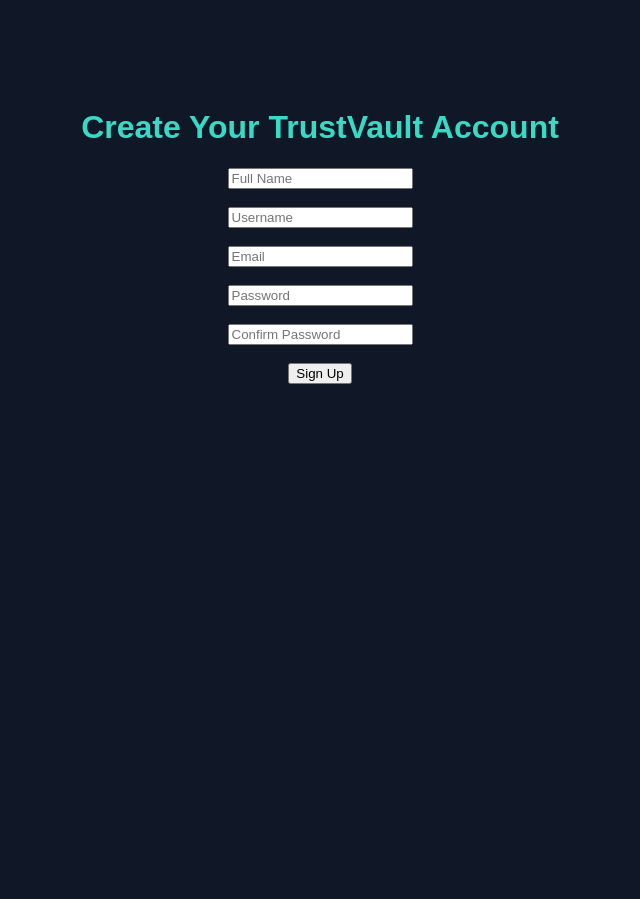
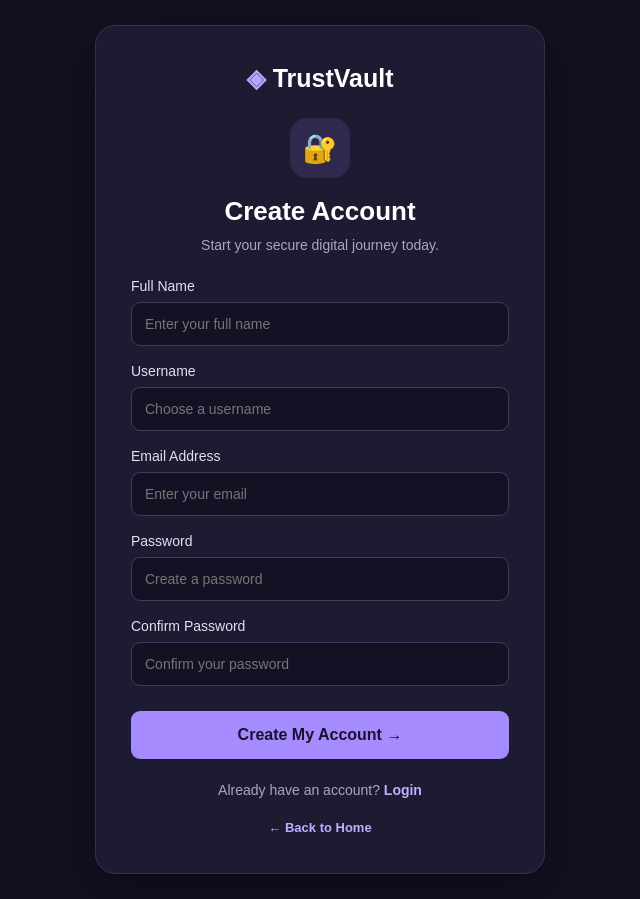
Before and after one commit to vempatisaisnehapriya-cyber/Trust-vault, a Django app: template vault/templates/vault/signup.html in a window 1280 px wide. Shown: the whole page, without its empty margins (320-960 px from the left). Before the commit the page ends 384 px from the top, so only its background shows below. Run offline with Django 5.2, Linux system fonts and the light colour scheme; the template is opened without the code that fills it, so the values that code supplies are empty; parts of the project's set-up code (start-up, migrations or seed data) failed here and were passed over.

Commit message:
Redesign TrustVault signup page

```diff
--- a/vault/templates/vault/signup.html
+++ b/vault/templates/vault/signup.html
@@ -1,21 +1,207 @@
 <!DOCTYPE html>
-<html>
+<html lang="en">
 <head>
-    <title>TrustVault Sign Up</title>
+<meta charset="UTF-8">
+<meta name="viewport" content="width=device-width, initial-scale=1.0">
+<title>TrustVault | Sign Up</title>
+
+<style>
+* {
+    margin: 0;
+    padding: 0;
+    box-sizing: border-box;
+    font-family: Arial, sans-serif;
+}
+
+body {
+    min-height: 100vh;
+    background: #111020;
+    display: flex;
+    align-items: center;
+    justify-content: center;
+    padding: 25px;
+    color: white;
+}
+
+.container {
+    width: 100%;
+    max-width: 450px;
+    background: #1d1b32;
+    padding: 38px 35px;
+    border-radius: 20px;
+    border: 1px solid #34304d;
+    box-shadow: 0 20px 60px rgba(0,0,0,0.3);
+}
+
+.logo {
+    text-align: center;
+    color: #b9a5ff;
+    font-size: 25px;
+    font-weight: bold;
+    margin-bottom: 25px;
+}
+
+.logo span {
+    color: white;
+}
+
+.icon {
+    width: 60px;
+    height: 60px;
+    margin: 0 auto 18px;
+    background: #30294d;
+    color: #c4b3ff;
+    border-radius: 17px;
+    display: flex;
+    align-items: center;
+    justify-content: center;
+    font-size: 28px;
+}
+
+h1 {
+    text-align: center;
+    font-size: 26px;
+    margin-bottom: 10px;
+}
+
+.subtitle {
+    text-align: center;
+    color: #aaa6bd;
+    font-size: 14px;
+    margin-bottom: 25px;
+}
+
+.error {
+    background: #482735;
+    color: #ffb5c5;
+    padding: 12px;
+    border-radius: 8px;
+    margin-bottom: 18px;
+    text-align: center;
+}
+
+label {
+    display: block;
+    margin-bottom: 8px;
+    font-size: 14px;
+    color: #e2dff0;
+}
+
+input {
+    width: 100%;
+    padding: 13px;
+    background: #131225;
+    border: 1px solid #403b5b;
+    border-radius: 9px;
+    color: white;
+    font-size: 14px;
+    margin-bottom: 17px;
+    outline: none;
+}
+
+input:focus {
+    border-color: #aa92ff;
+}
+
+.signup-btn {
+    width: 100%;
+    padding: 15px;
+    border: none;
+    border-radius: 9px;
+    background: #a68aff;
+    color: #17132a;
+    font-size: 16px;
+    font-weight: bold;
+    cursor: pointer;
+    margin-top: 8px;
+}
+
+.signup-btn:hover {
+    background: #beaaff;
+}
+
+.login {
+    text-align: center;
+    color: #aaa6bd;
+    font-size: 14px;
+    margin-top: 23px;
+}
+
+.login a, .home {
+    color: #c0adff;
+    text-decoration: none;
+    font-weight: bold;
+}
+
+.home {
+    display: block;
+    text-align: center;
+    margin-top: 22px;
+    font-size: 13px;
+}
+
+@media(max-width:450px) {
+    .container {
+        padding: 32px 22px;
+    }
+}
+</style>
 </head>
-<body style="background:#101827; color:white; text-align:center; font-family:Arial; padding-top:80px;">
 
-    <h1 style="color:#38d9c5;">Create Your TrustVault Account</h1>
+<body>
+
+<div class="container">
+
+    <div class="logo">◈ <span>TrustVault</span></div>
+
+    <div class="icon">🔐</div>
+
+    <h1>Create Account</h1>
+
+    <p class="subtitle">
+        Start your secure digital journey today.
+    </p>
+
+    {% if error %}
+    <div class="error">{{ error }}</div>
+    {% endif %}
 
     <form method="POST">
         {% csrf_token %}
-        <input type="text" name="full_name" placeholder="Full Name" required><br><br>
-        <input type="text" name="username" placeholder="Username" required><br><br>
-        <input type="email" name="email" placeholder="Email" required><br><br>
-        <input type="password" name="password" placeholder="Password" required><br><br>
-        <input type="password" name="confirm_password" placeholder="Confirm Password" required><br><br>
-        <button type="submit">Sign Up</button>
+
+        <label>Full Name</label>
+        <input type="text" name="full_name"
+               placeholder="Enter your full name" required>
+
+        <label>Username</label>
+        <input type="text" name="username"
+               placeholder="Choose a username" required>
+
+        <label>Email Address</label>
+        <input type="email" name="email"
+               placeholder="Enter your email" required>
+
+        <label>Password</label>
+        <input type="password" name="password"
+               placeholder="Create a password" required>
+
+        <label>Confirm Password</label>
+        <input type="password" name="confirm_password"
+               placeholder="Confirm your password" required>
+
+        <button type="submit" class="signup-btn">
+            Create My Account →
+        </button>
     </form>
+
+    <p class="login">
+        Already have an account?
+        <a href="/login/">Login</a>
+    </p>
+
+    <a href="/" class="home">← Back to Home</a>
+
+</div>
 
 </body>
 </html>
```
